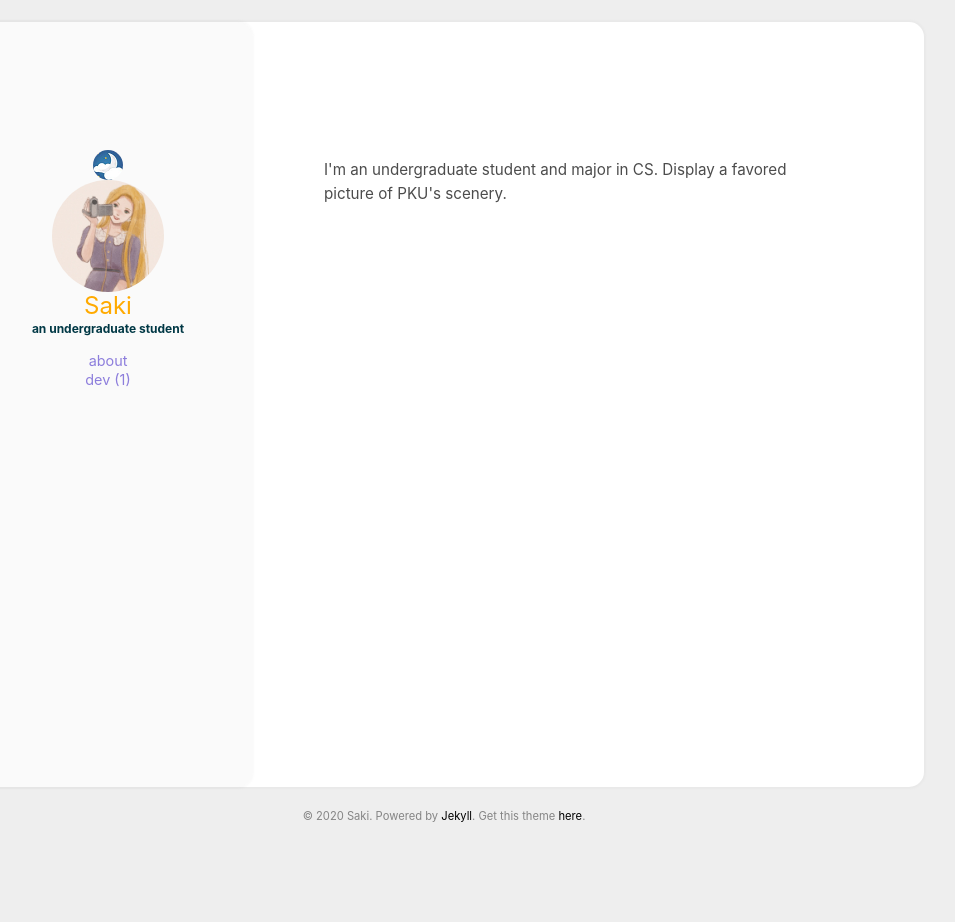
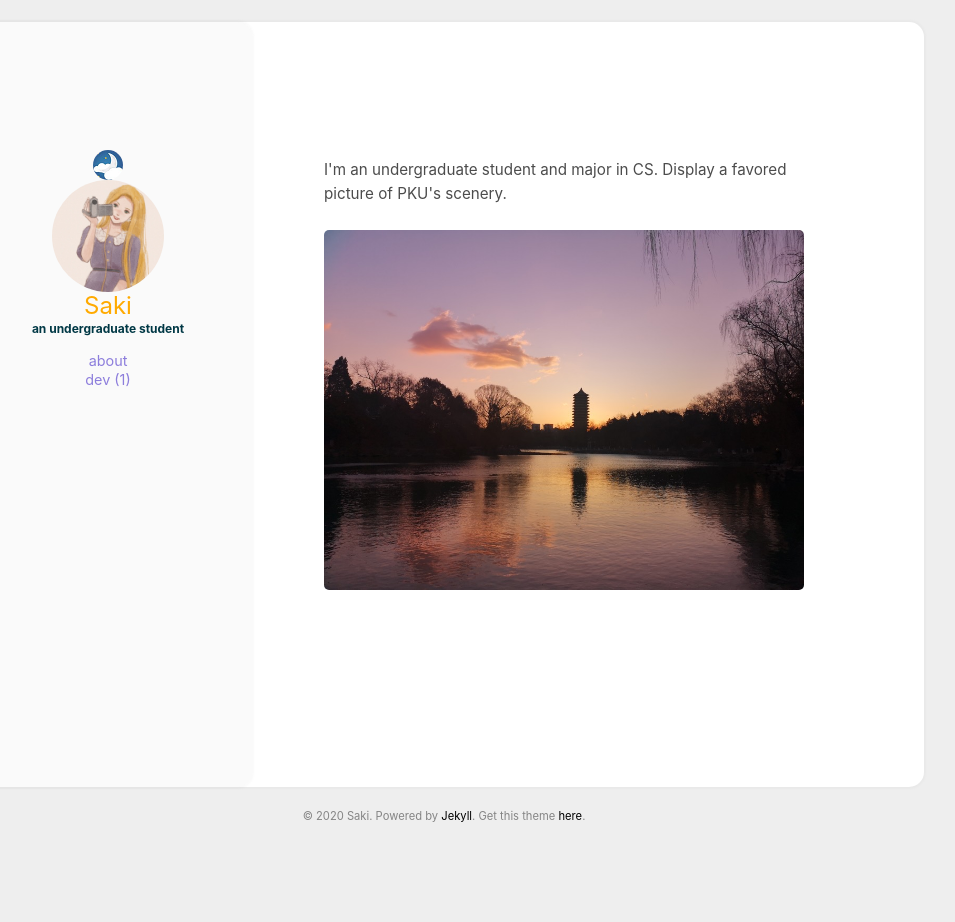
Before and after one commit to infinity1009/Saki.github.io, a Jekyll site: the page built from aboutme.html, in a window 1280 px wide. Shown: the whole page, without its empty margins (196-1151 px from the left). Built offline with Jekyll 4.4.1, drawn with Linux system fonts in a browser that asks for light colours.

Commit message:
Update aboutme.html

```diff
--- a/aboutme.html
+++ b/aboutme.html
@@ -7,6 +7,6 @@ layout: page
     I'm an undergraduate student and major in CS.
     Display a favored picture of PKU's scenery.
         <br><br>
-        </img src="https://github.com/infinity1009/Saki.github.io/blob/master/assets/img/PKU_s.jpg">
+        <img src="https://github.com/infinity1009/Saki.github.io/blob/master/assets/img/PKU_s.jpg"/>
     </p>
 </section>
```
